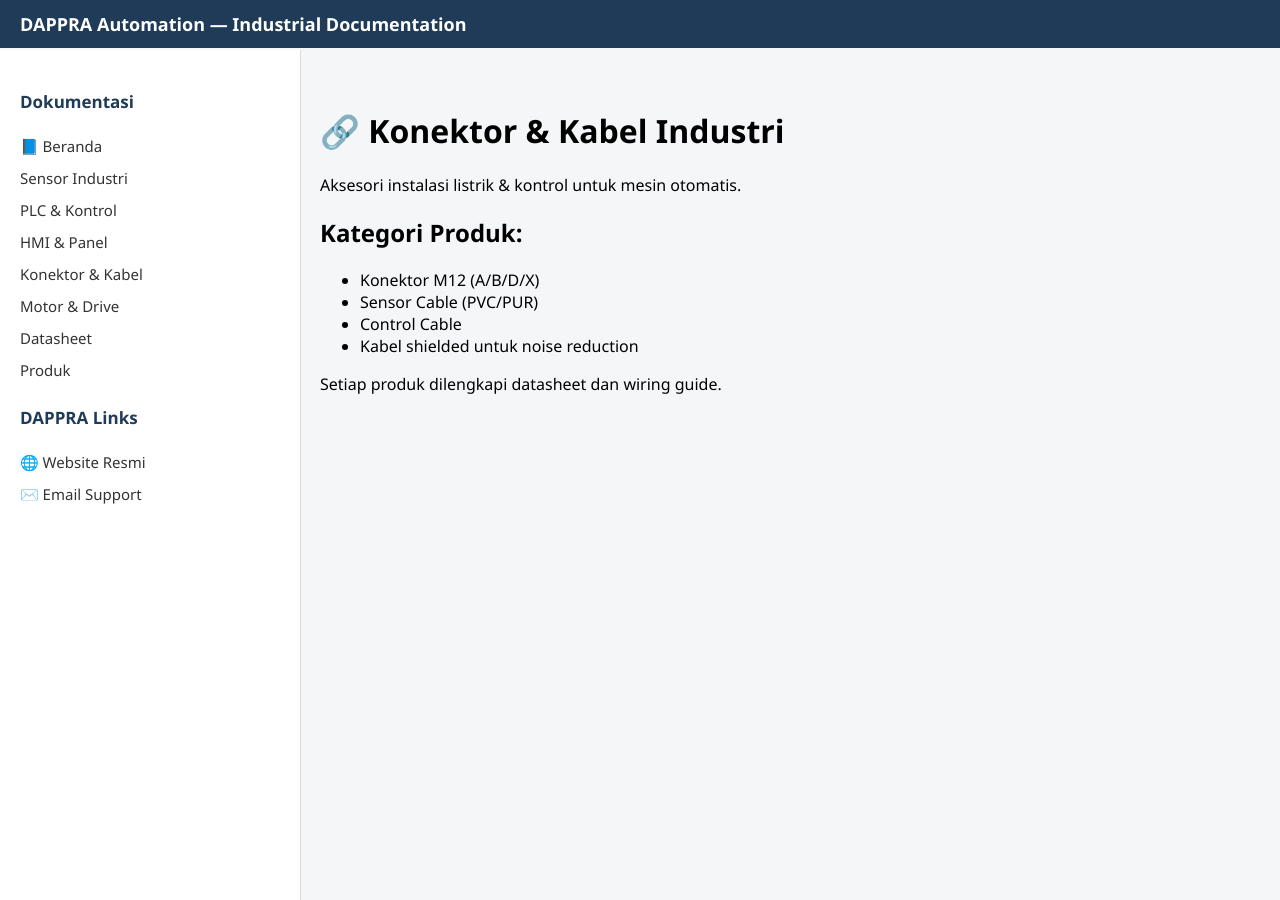
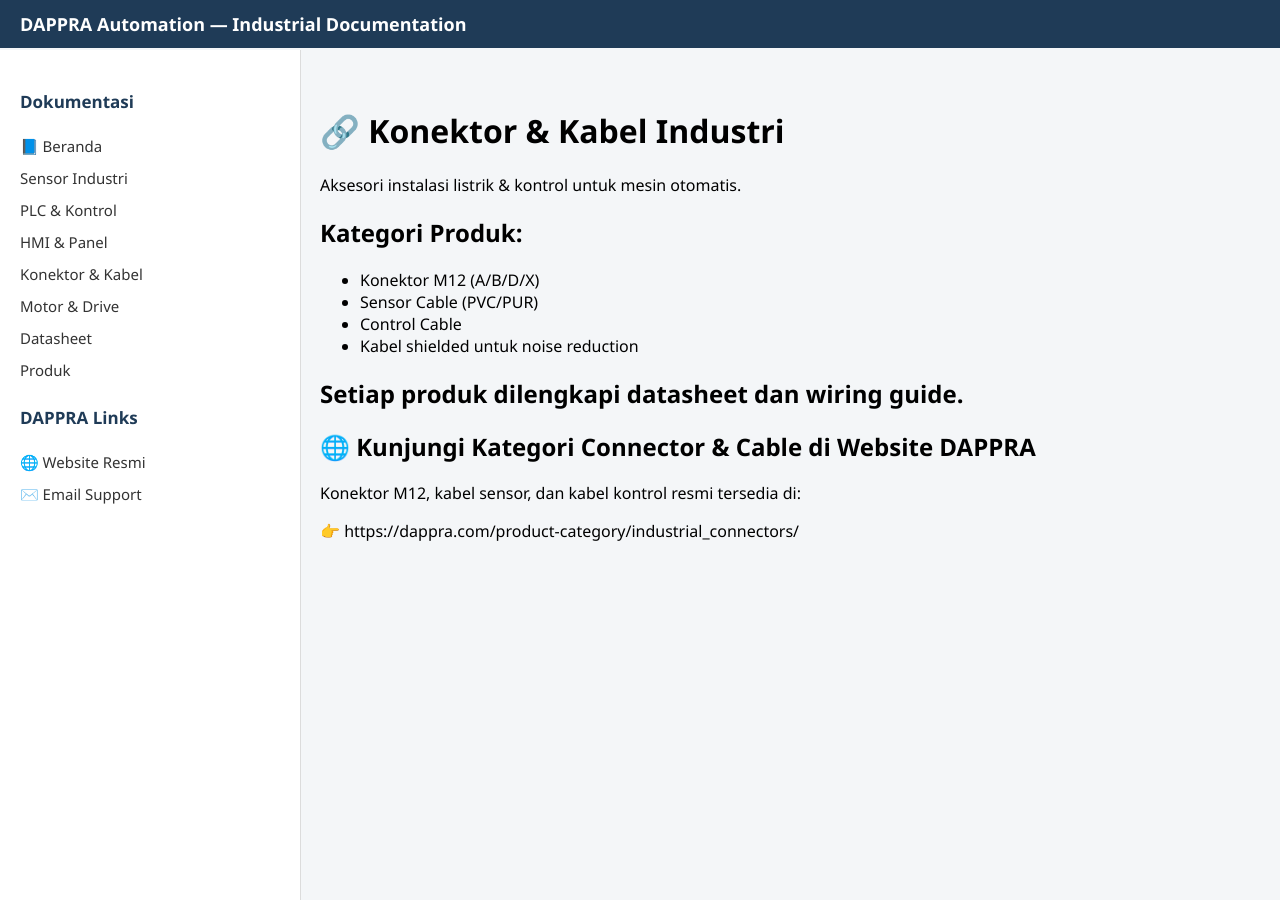
Before and after one commit to dappra-automation/automation-products, a Jekyll site: the page built from docs/connector/index.md, in a window 1280 px wide. Built offline with Jekyll 4.4.1, drawn with Linux system fonts in a browser that asks for light colours.

Commit message:
Update index.md

```diff
--- a/docs/connector/index.md
+++ b/docs/connector/index.md
@@ -13,3 +13,9 @@ Aksesori instalasi listrik & kontrol untuk mesin otomatis.
 - Kabel shielded untuk noise reduction
 
 Setiap produk dilengkapi datasheet dan wiring guide.
+---
+
+## 🌐 Kunjungi Kategori Connector & Cable di Website DAPPRA
+Konektor M12, kabel sensor, dan kabel kontrol resmi tersedia di:
+
+👉 https://dappra.com/product-category/industrial_connectors/
```
